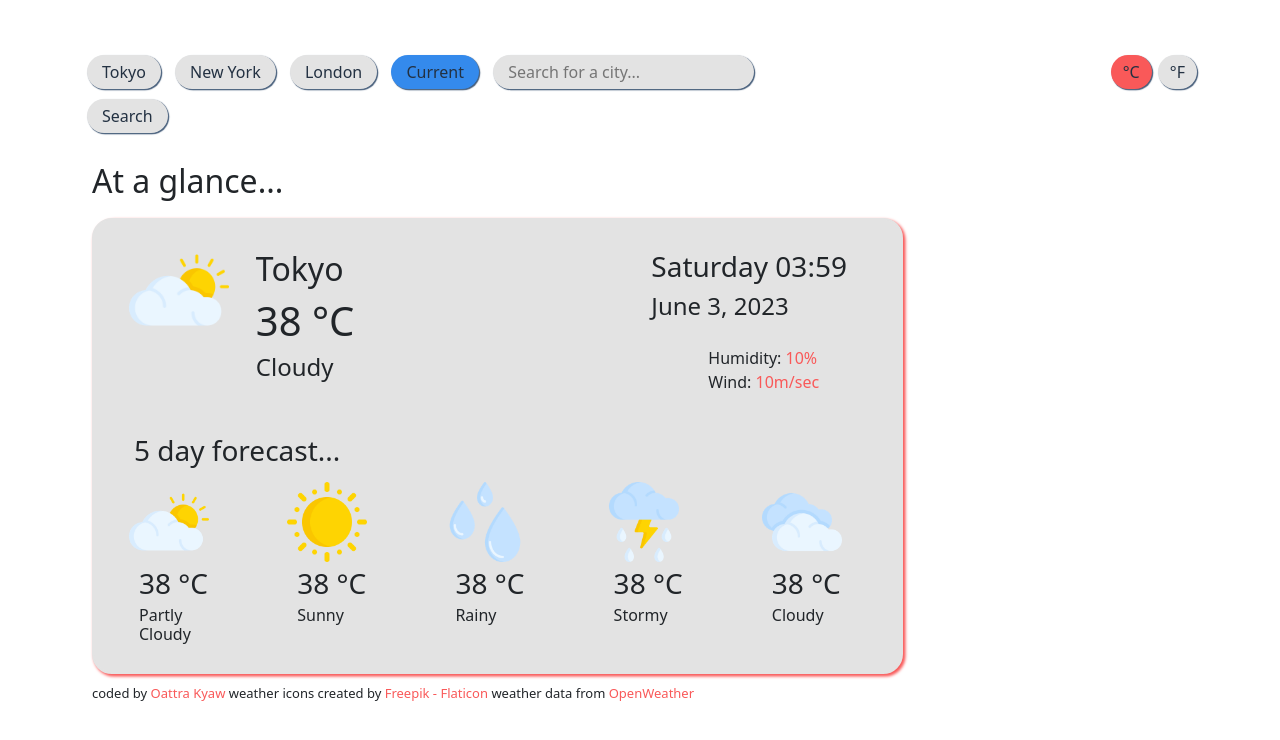
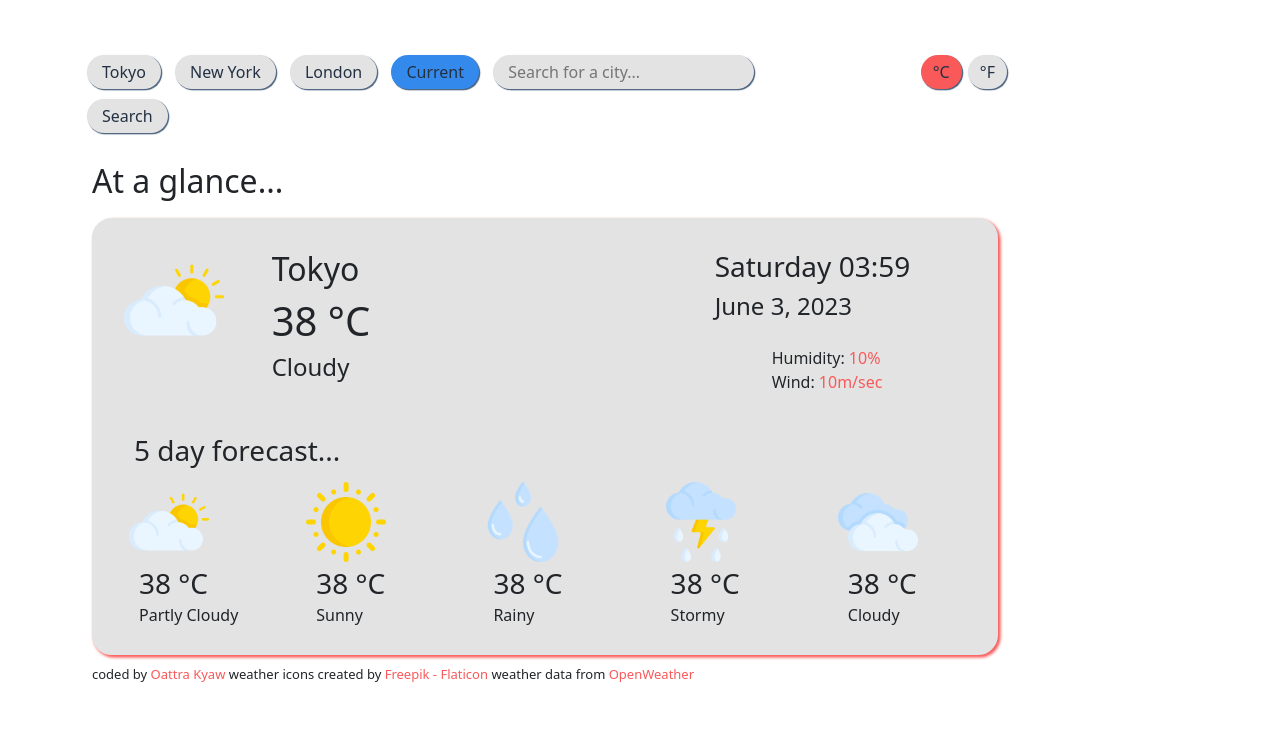
Before and after one commit to salamijason/weather-app, a plain HTML site: page index.html in a window 1280 px wide. Drawn offline with nearby package versions, Linux system fonts and the light colour scheme.

Commit message:
adjusted spacing for unit buttons and main widget

```diff
--- a/index.html
+++ b/index.html
@@ -40,7 +40,7 @@
             </form>
           </div>
         </div>
-        <div class="col">
+        <div class="col-2">
           <div id="unit-buttons" class="unitbuttongrp">
             <button id="celsius" class="unit clicked">°C</button>
             <button id="fahrenheit" class="unit">°F</button>
@@ -49,8 +49,9 @@
       </div>
       <div class="row">
         <br />
-        <h2>At a glance...</h2>
-        <div class="col-9">
+        <h2 class="atAGlance">At a glance...</h2>
+
+        <div class="col-10">
           <div class="widget">
             <div class="row">
               <div class="col-8">
--- a/src/styles.css
+++ b/src/styles.css
@@ -51,6 +51,7 @@ img {
 
 img.main  {
     width: 100px;
+    margin: 10px;
 }
 
 div.maintemp, div.date {
```
